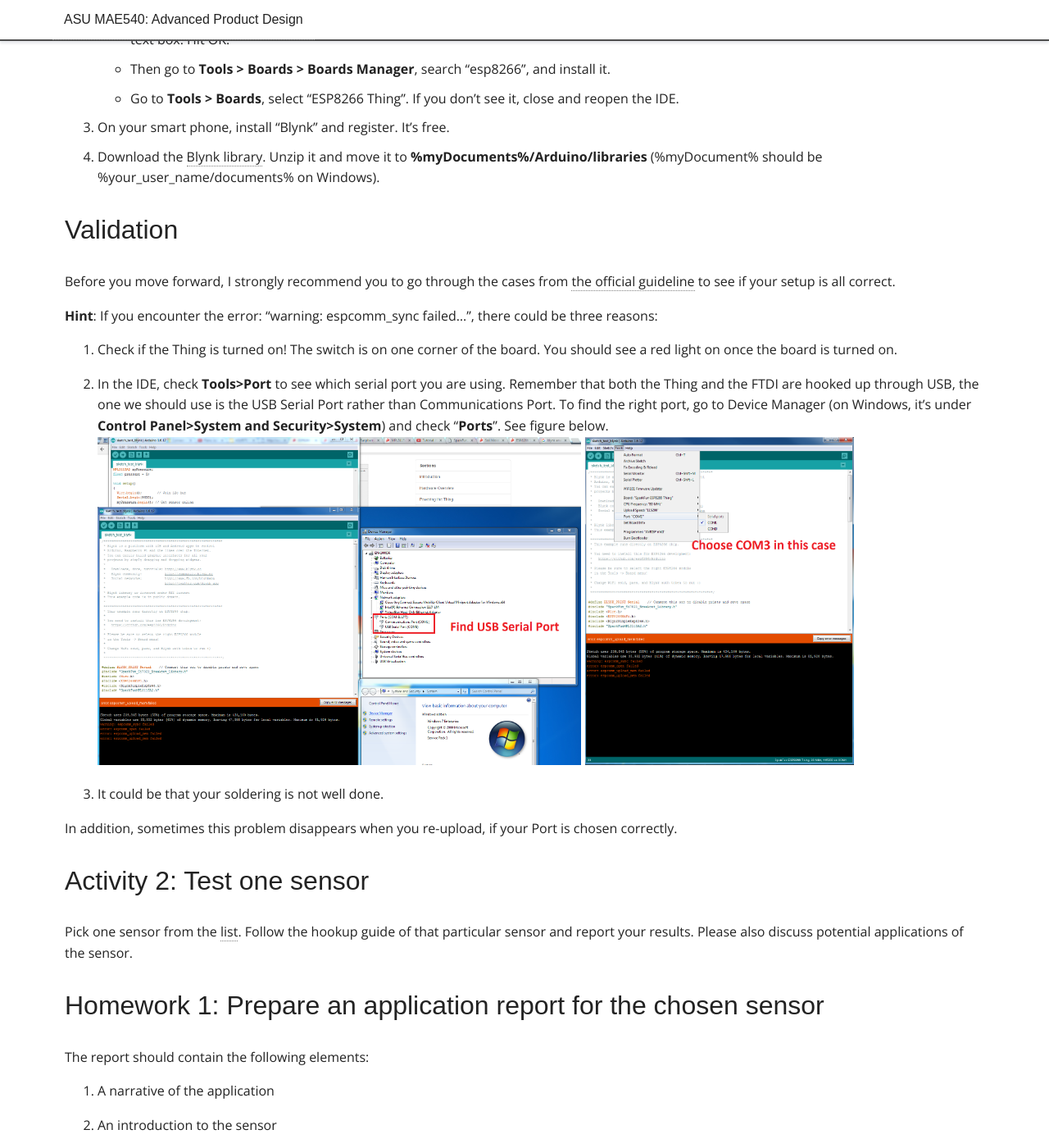
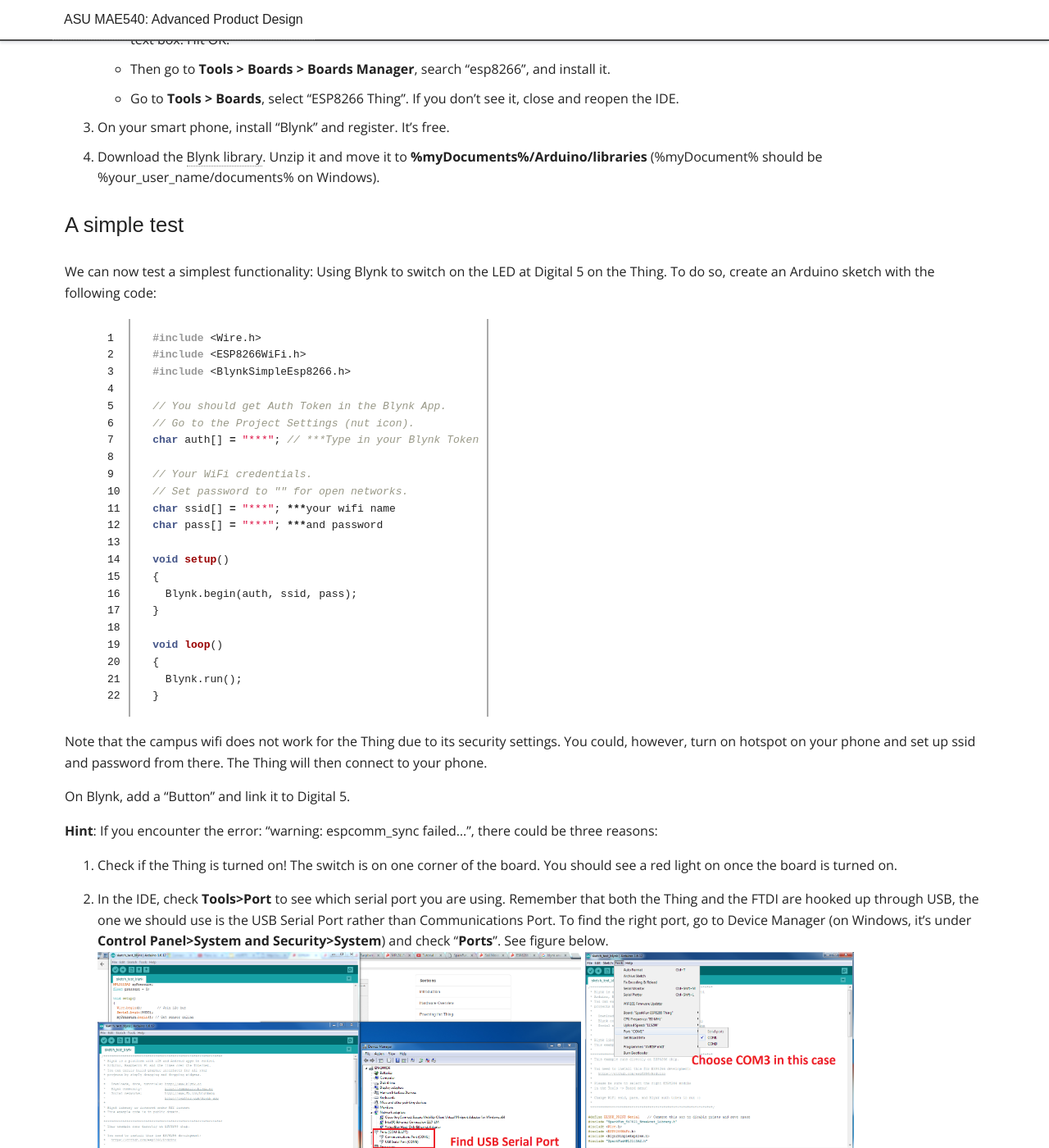
Before and after one commit to DesignInformaticsLab/DesignInformaticsLab.github.io, a Jekyll site: the page built from _posts/teaching/productdesign/2017-01-16-IoTlecture.md, in a window 1280 px wide and 1400 px high, scrolled down 1384 px. Shown: the whole window at 82% size. Built offline with Jekyll 4.4.1, drawn with Linux system fonts in a browser that asks for light colours; some web fonts are replaced; some of the changed text lies outside the part shown.

Commit message:
update iot tutorial

```diff
--- a/_posts/teaching/productdesign/2017-01-16-IoTlecture.md
+++ b/_posts/teaching/productdesign/2017-01-16-IoTlecture.md
@@ -40,10 +40,40 @@
 4. Download the [Blynk library][blynklib]. Unzip it and move it to **%myDocuments%/Arduino/libraries**
 (%myDocument% should be %your_user_name/documents% on Windows).
 
-## Validation
-Before you move forward, I strongly recommend you to go through the cases
-from [the official guideline][1] to see
-if your setup is all correct.
+### A simple test
+We can now test a simplest functionality: Using Blynk to switch on the LED at Digital 5 on the Thing. To do so,
+create an Arduino sketch with the following code:
+
+{% highlight C linenos %}
+  #include <Wire.h>
+  #include <ESP8266WiFi.h>
+  #include <BlynkSimpleEsp8266.h>
+
+  // You should get Auth Token in the Blynk App.
+  // Go to the Project Settings (nut icon).
+  char auth[] = "***"; // ***Type in your Blynk Token
+
+  // Your WiFi credentials.
+  // Set password to "" for open networks.
+  char ssid[] = "***"; ***your wifi name
+  char pass[] = "***"; ***and password
+
+  void setup()
+  {
+    Blynk.begin(auth, ssid, pass);
+  }
+
+  void loop()
+  {
+    Blynk.run();
+  }
+{% endhighlight %}
+
+Note that the campus wifi does not work for the Thing due to its security settings.
+You could, however, turn on hotspot on your phone and set up ssid and password from there. The Thing
+ will then connect to your phone.
+
+On Blynk, add a "Button" and link it to Digital 5.
 
 **Hint**: If you encounter the error: "warning: espcomm_sync failed...", there could be three reasons:
 
@@ -62,6 +92,11 @@
 3. It could be that your soldering is not well done.
 
 In addition, sometimes this problem disappears when you re-upload, if your Port is chosen correctly.
+
+## Validation
+Before you move forward, I strongly recommend you to go through the cases
+from [the official guideline][1] to see
+if your setup is all correct.
 
 ## Activity 2: Test one sensor
 
```
